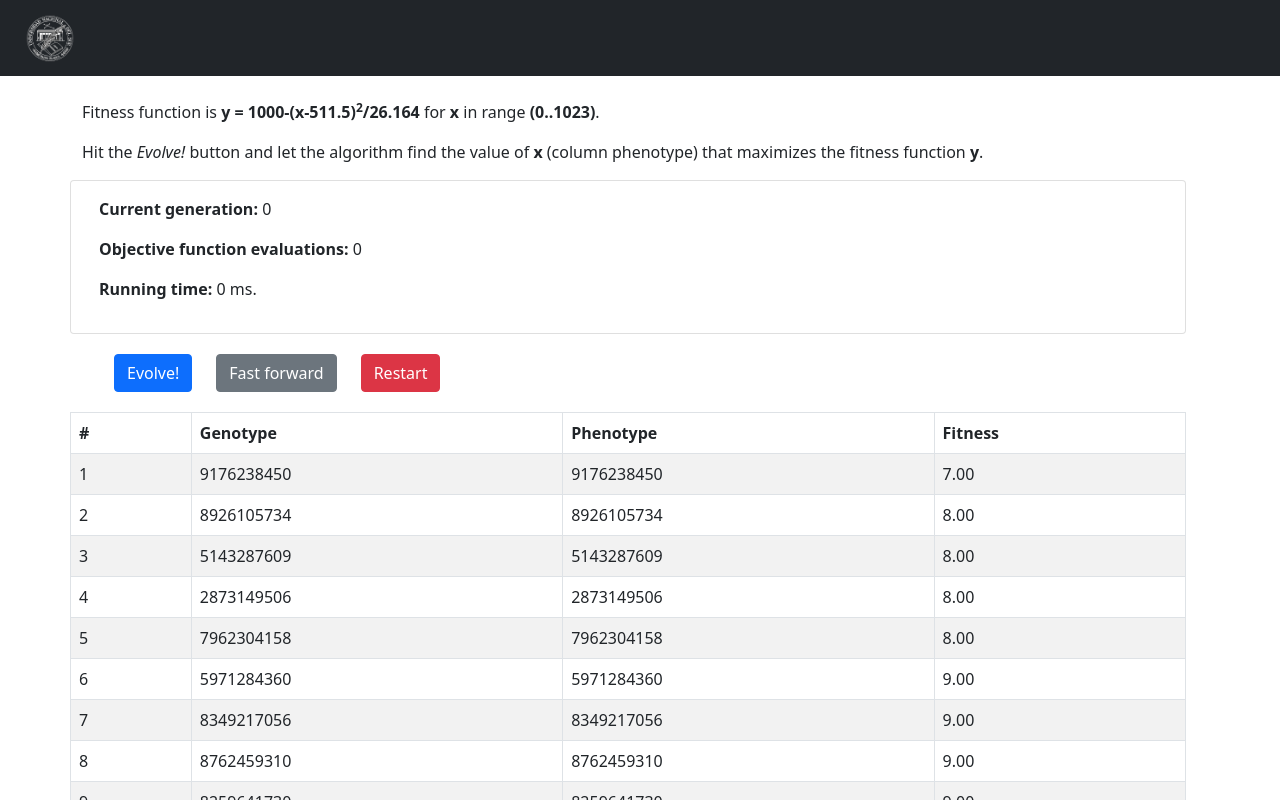
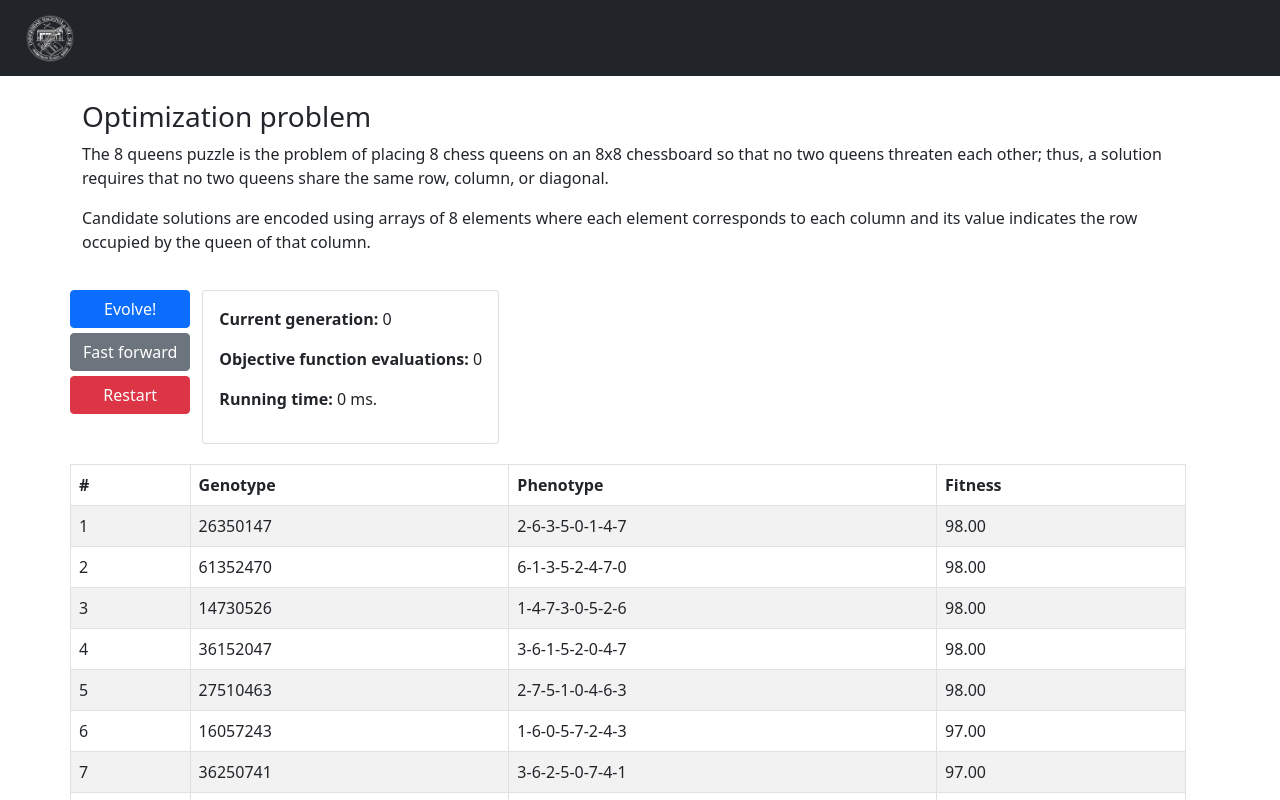
Before and after one commit to matiasmicheletto/dna-solver, a React (Create React App) app in the folder client/: page / in a window 1280 px wide. Shown: the top 800 px of the page. Built offline with nearby package versions, Linux system fonts and the light colour scheme.

Commit message:
Working GA-based N-Queen problem solver

```diff
--- a/client/src/App.js
+++ b/client/src/App.js
@@ -8,10 +8,11 @@ import GA, {selection, mutation} from './ga';
 import Fitness from './fitness/nqueens';
 
 const config = { // GA parameters
-  ...Fitness,
-  pop_size: 20,
-  selection: selection.TOURNAMENT,
-  mutation: mutation.SWITCH
+  pop_size: 15,
+  mut_prob: 0.5,
+  mut_fr: 0.8,
+  mutation: mutation.RAND,
+  ...Fitness
 };
 
 const ga = new GA(config);
--- a/client/src/components/dashboard/index.js
+++ b/client/src/components/dashboard/index.js
@@ -7,6 +7,7 @@ const Dashboard = (props) => {
     const [gaState, setGAState] = useState(props.ga.status);
     const [tms, setTms] = useState(0); // Algorithm timing is done externally
     const [limit, setLimit] = useState(100); // Upper limit for FFW optimization
+    //const [desc, setDesc] = useState(props.ga.problem_description);
 
     const iteration = () => { // Execute a single step of the algorithm and render
         props.ga.evolve();
@@ -44,28 +45,30 @@ const Dashboard = (props) => {
 
     return (
         <Row>
-            <Row>
-                <p>Fitness function is <b>y = 1000-(x-511.5)<sup>2</sup>/26.164</b> for <b>x</b> in range <b>(0..1023)</b>.</p>
-                <p>Hit the <i>Evolve!</i> button and let the algorithm find the value of <b>x</b> (column phenotype) that maximizes the fitness function <b>y</b>.</p>
+            <Row style={{marginBottom: "20px"}}>
+                <h3>Optimization problem</h3>
+                {props.ga.problem_description}
             </Row>
-            <Row>
-                <Card>
-                    <Card.Body>
-                        <p><b>Current generation:</b> {gaState.generation}</p>
-                        <p><b>Objective function evaluations:</b> {gaState.fitness_evals}</p>
-                        <p><b>Running time:</b> {tms} ms.</p>
-                    </Card.Body>
-                </Card>
-            </Row>
-            <Row style={{margin:"20px"}}>
+            <Row md="auto" style={{marginBottom: "20px"}}>
                 <Col md="auto">
-                    <Button variant="primary" onClick={go} title="Next generation">Evolve!</Button>
+                    <Row style={{marginBottom: "5px"}}>
+                        <Button variant="primary" onClick={go} title="Next generation">Evolve!</Button>
+                    </Row>
+                    <Row style={{marginBottom: "5px"}}>
+                        <Button variant="secondary" onClick={fast_fw} title="Advance 100 generations">Fast forward</Button>
+                    </Row>
+                    <Row style={{marginBottom: "5px"}}>
+                        <Button variant="danger" onClick={reset} title="Reset algorithm">Restart</Button>
+                    </Row>
                 </Col>
                 <Col md="auto">
-                    <Button variant="secondary" onClick={fast_fw} title="Advance 100 generations">Fast forward</Button>
-                </Col>
-                <Col md="auto">
-                    <Button variant="danger" onClick={reset} title="Reset algorithm">Restart</Button>
+                    <Card>
+                        <Card.Body>
+                            <p><b>Current generation:</b> {gaState.generation}</p>
+                            <p><b>Objective function evaluations:</b> {gaState.fitness_evals}</p>
+                            <p><b>Running time:</b> {tms} ms.</p>
+                        </Card.Body>
+                    </Card>
                 </Col>
             </Row>
 
--- a/client/src/fitness/nqueens.js
+++ b/client/src/fitness/nqueens.js
@@ -1,50 +1,67 @@
 /*
 All fitness functions should have the following attributes:
+    - description: Problem description.
+        * type: Function.
+        * input: None.
+        * output: Component.
     - fitness: Fitness function to maximize.
-        * type: Functiom.
+        * type: Function.
         * input: Optimization variable. May be number, array or object.
         * output: Should return a non negative scalar number (integer or float).
     - decode: Function for decoding a chromosome's genotype and obtaining its phenotype.
-        * type: Functiom.
+        * type: Function.
         * input: Array.
         * output: Obtimization variable. May be number, array or object.
     - encode: Function for encoding a candidate solution (phenotype) and get its corresponding genotype.
-        * type: Functiom.
+        * type: Function.
         * input: Optimization variable. May be number, array or object.
         * output: Array.
+    - beautify: Function for decoding a chromosome's genotype using a human-readable format.
+        * type: Function.
+        * input: Optimization variable. May be number, array or object.
+        * output: String.
     - generator: Function to generate a random individual during initialization.
-        * type: Functiom.
+        * type: Function.
         * input: None.
         * output: Optimization variable. May be number, array or object.
+
+Other GA configuration parameters can be added to overwrite the default ones.
 */
 
 import { shuffleArray } from "../tools";
 
 ////////// N-QUEENS PROBLEM /////////////
 
-const N = 10; // Board size
+const N = 8; // Board size
 
 const NQueens = {
+    description: () => (
+        <div>
+            <p>The {N} queens puzzle is the problem of placing {N} chess queens on an {N}x{N} chessboard so that no two queens threaten each other; thus, a solution requires that no two queens share the same row, column, or diagonal.</p>
+            <p>Candidate solutions are encoded using arrays of {N} elements where each element corresponds to each column and its value indicates the row occupied by the queen of that column.</p>
+        </div>
+    ),
     fitness: columns => { // Counts the number of queens in conflict
-        const last = columns[N - 1];
-        let previous = N - 2;
-        let conflict_cnt = 0;
-        while (previous >= 0) {
-            if (columns[previous] === last) conflict_cnt++;
-            if (last - (N - 1) === columns[previous] - previous) conflict_cnt++;
-            if (last + (N - 1) === columns[previous] + previous) conflict_cnt++;
-            previous--;
+        let cntr = 0; // Conflict counter
+        for(let col1=0; col1<N-1; col1++){
+            for(let col2=col1+1; col2<N; col2++){
+                if(columns[col1]===columns[col2]) { cntr++; continue; } // Same row
+                if(col1 + columns[col1] === col2 + columns[col2]) { cntr++; continue; } // Same negative diagonal
+                if(col2 - col1 === columns[col2] - columns[col1]) { cntr++; continue; } // Same positive diagonal
+            }
         }
-        return N - conflict_cnt;
+        return 100-cntr;
     },
     // No need to encode or decode, as genotype and phenotype are the same
     decode: b => b,
     encode: d => d,
+    beautify: b => b.join("-"), // Separate elements with a dash
     generator: () => { // Random order of numbers from 1 to N
         let numbers = Array.from(Array(N).keys());
-        shuffleArray(numbers)
+        shuffleArray(numbers);
         return numbers;
-    }
+    },
+    mut_gen: () => Math.floor(Math.random()*N) // Overwrite the random allele generator function
 };
 
 export default NQueens;
--- a/client/src/fitness/quadratic.js
+++ b/client/src/fitness/quadratic.js
@@ -1,21 +1,31 @@
 /*
 All fitness functions should have the following attributes:
+    - description: Problem description.
+        * type: Function.
+        * input: None.
+        * output: Component.
     - fitness: Fitness function to maximize.
-        * type: Functiom.
+        * type: Function.
         * input: Optimization variable. May be number, array or object.
         * output: Should return a non negative scalar number (integer or float).
     - decode: Function for decoding a chromosome's genotype and obtaining its phenotype.
-        * type: Functiom.
+        * type: Function.
         * input: Array.
         * output: Obtimization variable. May be number, array or object.
     - encode: Function for encoding a candidate solution (phenotype) and get its corresponding genotype.
-        * type: Functiom.
+        * type: Function.
         * input: Optimization variable. May be number, array or object.
         * output: Array.
+    - beautify: Function for decoding a chromosome's genotype using a human-readable format.
+        * type: Function.
+        * input: Optimization variable. May be number, array or object.
+        * output: String.
     - generator: Function to generate a random individual during initialization.
-        * type: Functiom.
+        * type: Function.
         * input: None.
         * output: Optimization variable. May be number, array or object.
+
+Other GA configuration parameters can be added to overwrite the default ones.
 */
 
 
@@ -34,11 +44,19 @@ const b = 4*a/z1/z1;
 const c = z1/2;
 
 const Quadratic = {
+    description: () => (
+        <div>
+            <p>Fitness function is <b>y = {a}-(x-{c})<sup>2</sup>/{(1/b).toFixed(2)}</b> for <b>x</b> in range <b>(0..{z1+1})</b>.</p>
+            <p>Hit the <i>Evolve!</i> button and let the algorithm find the value of <b>x</b> (column phenotype) that maximizes the fitness function <b>y</b>.</p>
+        </div>
+    ),
     fitness: x => a-b*(x-c)*(x-c),
     // Decoder function will convert the binary array to decimal
     decode: b => parseInt(b.join("").slice(-nbit), 2),
     // Encoder function converts the decimal value of x to bitstring
     encode: d => d.toString(2).padStart(nbit,"0").slice(-nbit).split("").map(e=>parseInt(e)),
+    // Beautifier function is the same as encoder
+    beautify: b => parseInt(b.join("").slice(-nbit), 2),
     // Generator generates numbers for x between 0 and 2^nbit
     generator: () => Math.floor(Math.random() * Math.pow(2,nbit))
 };
--- a/client/src/ga/index.js
+++ b/client/src/ga/index.js
@@ -3,28 +3,40 @@ Genetic Algorithm Class Module
 ------------------------------
 Implements a generic and configurable GA based optimizer.
 Configuration object:
+    - description: Problem description.
+        * type: Function.
+        * input: None.
+        * output: Component.
     - fitness: Fitness function to maximize.
-        * type: Functiom.
+        * type: Function.
         * input: Optimization variable. May be number, array or object.
         * output: Should return a non negative scalar number (integer or float).
     - decode: Function for decoding a chromosome's genotype and obtaining its phenotype.
-        * type: Functiom.
+        * type: Function.
         * input: Array.
         * output: Obtimization variable. May be number, array or object.
     - encode: Function for encoding a candidate solution (phenotype) and get its corresponding genotype.
-        * type: Functiom.
+        * type: Function.
         * input: Optimization variable. May be number, array or object.
         * output: Array.
+    - beautify: Function for decoding a chromosome's genotype using a human-readable format.
+        * type: Function.
+        * input: Optimization variable. May be number, array or object.
+        * output: String.
     - generator: Function to generate a random individual during initialization.
-        * type: Functiom.
+        * type: Function.
         * input: None.
         * output: Optimization variable. May be number, array or object.
     - pop_size: Population size, number of chromosomes.
         * type: Non zero even Number (integer).
     - mut_prob: Mutation probability (probability of an allele to change).
         * type: Float number between 0 and 1. Usually 1/(bitstring length)
-    - mut_fr :Mutation fraction (proportion of individuals to be exposed to mutation).
+    - mut_fr: Mutation fraction (proportion of individuals to be exposed to mutation).
         * type: Number.
+    - mut_gen: Allele generator for mutation.
+        * type: Function.
+        * input: None.
+        * ouput: Number.
     - cross_prob: Crossover probability (probability that a pair of selected individuals to be crossovered).
         * type: Float number between 0 and 1.
     - elitism: Number of elite individuals. Elite individuals are force-preserved through generations.
@@ -38,11 +50,11 @@ Configuration object:
     - crossover: Crossover operator.
         * type: SINGLE or DOUBLE.
     - mutation: Mutation operator.
-        * type: INVERT, SWITCH or RAND.
+        * type: BITFLIP, SWITCH or RAND.
 */
 
 import { probability, sampleInt } from "../tools";
-import Fitness from "../fitness/quadratic";
+import Fitness from "../fitness/quadratic"; // Default fitness is an inverted parabola
 
 // Enumerators
 const selection = {
@@ -58,24 +70,25 @@ const crossover = {
 };
 
 const mutation = {
-    INVERT: "invert",
+    BITFLIP: "bitflip", // Only for bitstring encoding
     SWITCH: "switch",
-    RAND: "rand"
+    RAND: "rand" // Uses mut_gen as random generator
 };
 
 
 const default_config = { // Default parameters for simple scalar function
-    ...Fitness, // This extracts the fitness function attributes
     pop_size: 20,
     mut_prob: 0.2,
     mut_fr: 0.6,
+    mut_gen: () => Math.round(Math.random()),
     cross_prob: 0.9,
     elitism: 1,
     rank_r: 0.002,
     tourn_k: 3,
     selection: selection.ROULETTE,
     crossover: crossover.SINGLE,
-    mutation: mutation.INVERT
+    mutation: mutation.BITFLIP,
+    ...Fitness, // This extracts the fitness function attributes (may bring some overwriting parameters too)
 };
 
 class GA { // GA model class
@@ -106,7 +119,7 @@ class GA { // GA model class
     reset() { // Restarts de algorithm
         this._init(this._population);
         // Sort population (selection requires ranked individuals)
-        this._population.sort((a,b) => (a.fitness - b.fitness) );
+        this._sort_pop();
         // Retart counters
         this._generation = 0; // Generation counter
         this._ff_evs = 0; // Fitness function evaluations counter
@@ -143,6 +156,10 @@ class GA { // GA model class
         return this._population;
     }
 
+    get problem_description() {
+        return this._config.description();
+    }
+
     get status() { // Algorithm metrics (may be slow)
         return {
             generation: this._generation,
@@ -150,7 +167,7 @@ class GA { // GA model class
             population: this._population.map( p => ( // Add phenotypes to population
                 {
                     ...p,
-                    phenotype: this._config.decode(p.genotype),
+                    phenotype: this._config.beautify(p.genotype),
                 }
             ))
         }
@@ -208,9 +225,9 @@ class GA { // GA model class
     set mutation(m) {
         // Set the mutation method
         switch(m){
-            default: // Default is invert
-            case mutation.INVERT:
-                this._mutate = this._invert_mutation;
+            default: // Default is bitflip
+            case mutation.BITFLIP:
+                this._mutate = this._bitflip_mutation;
                 break;
             case mutation.SWITCH:
                 this._mutate = this._switch_mutation;
@@ -226,6 +243,11 @@ class GA { // GA model class
     _fitness_sum() {
         // Sum of fitness values
         return this._population.reduce((r, a) => a.fitness + r, 0);
+    }
+
+    _sort_pop() {
+        // Sort population from best to worst fitness
+        this._population.sort((a,b) => (b.fitness - a.fitness) );
     }
 
 
@@ -275,7 +297,7 @@ class GA { // GA model class
             let tournament = [];
             for(let k = 0; k < this._config.tourn_k; k++)
                 tournament.push(Math.floor(Math.random()*this._population.length));
-            tournament.sort((a,b)=>(a-b)); // Lower index has better fitness
+            tournament.sort((a,b)=>(b - a)); // Lower index has better fitness
             selected.push(tournament[0]);
         }
         return selected;
@@ -319,11 +341,11 @@ class GA { // GA model class
 
     /// Mutation
 
-    _invert_mutation(ind) {
+    _bitflip_mutation(ind) {
         // Applies bitflip mutation to individual "ind".
         for(let k = 0; k < this._population[ind].genotype.length; k++) // For every allele
             if( probability(this._config.mut_prob) ){
-                this._population[ind].genotype[k] = this._population[ind].genotype[k] ? 0 : 1;
+                this._population[ind].genotype[k] = this._population[ind].genotype[k] ? 0 : 1; // Bitflip
                 this._population[ind].fitness = Infinity;
             }
     }
@@ -347,7 +369,11 @@ class GA { // GA model class
 
     _rand_allele_mutation(ind) {
         // Selects a random value for a random selected allele
-        // TODO:
+        for(let k = 0; k < this._population[ind].genotype.length; k++) // For every allele
+            if( probability(this._config.mut_prob) ){
+                this._population[ind].genotype[k] = this._config.mut_gen();
+                this._population[ind].fitness = Infinity;
+            }
     }
 
     _mut_selection() {
@@ -359,7 +385,7 @@ class GA { // GA model class
     }
 
 
-    /// Generation
+    /// Iteration
 
     evolve(){ // Compute a generation cycle
         // Select parents list for crossover
@@ -381,7 +407,7 @@ class GA { // GA model class
 
         // Compute population fitness values and sort from best to worst
         this._population.map( (p, ind) => this._fitness(ind) );
-        this._population.sort((a,b) => (b.fitness - a.fitness) );
+        this._sort_pop();
         this._population.splice(this._config.pop_size);
 
         // Record the new best and average values
```
